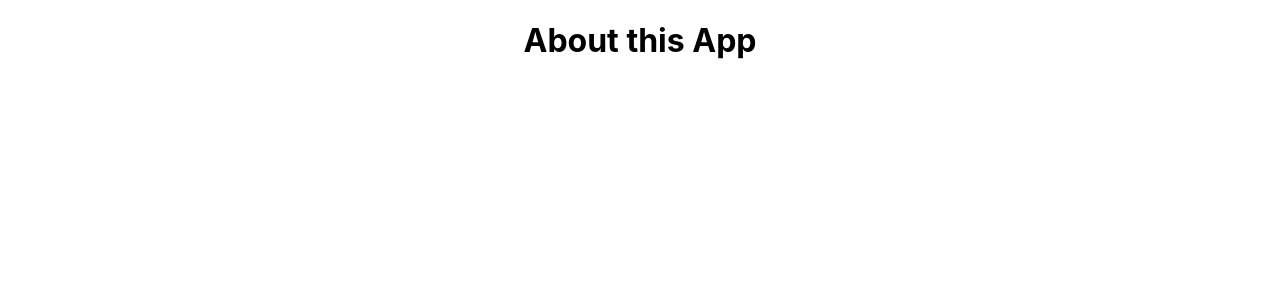
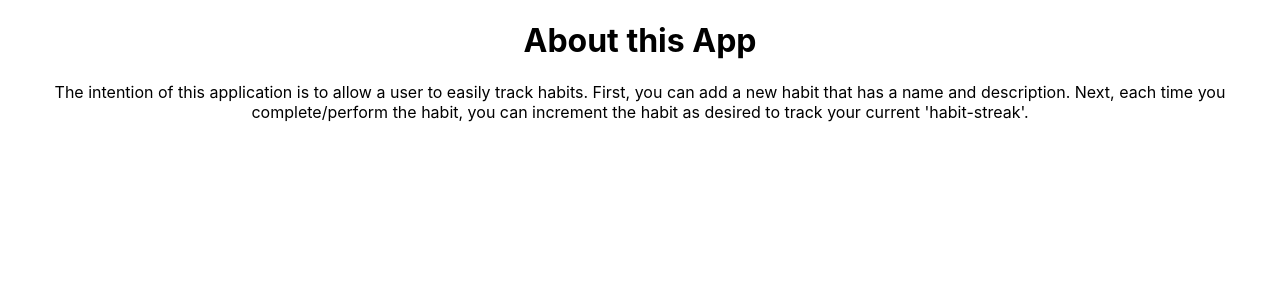
Before and after one commit to aburk3/habit-tracker, a React (Create React App) app in the folder habit-tracker-client/: page /about in a window 1280 px wide. Shown: the top 300 px of the page. Built offline with nearby package versions, Linux system fonts and the light colour scheme.

Commit message:
Added a short description to the About page

```diff
--- a/habit-tracker-client/src/components/About.js
+++ b/habit-tracker-client/src/components/About.js
@@ -1,7 +1,17 @@
 import React from 'react';
 
 const About = () => {
-  return <h1>About this App</h1>;
+  return (
+    <>
+      <h1>About this App</h1>
+      <div>
+        The intention of this application is to allow a user to easily track
+        habits. First, you can add a new habit that has a name and description.
+        Next, each time you complete/perform the habit, you can increment the
+        habit as desired to track your current 'habit-streak'.
+      </div>
+    </>
+  );
 };
 
 export default About;
```
